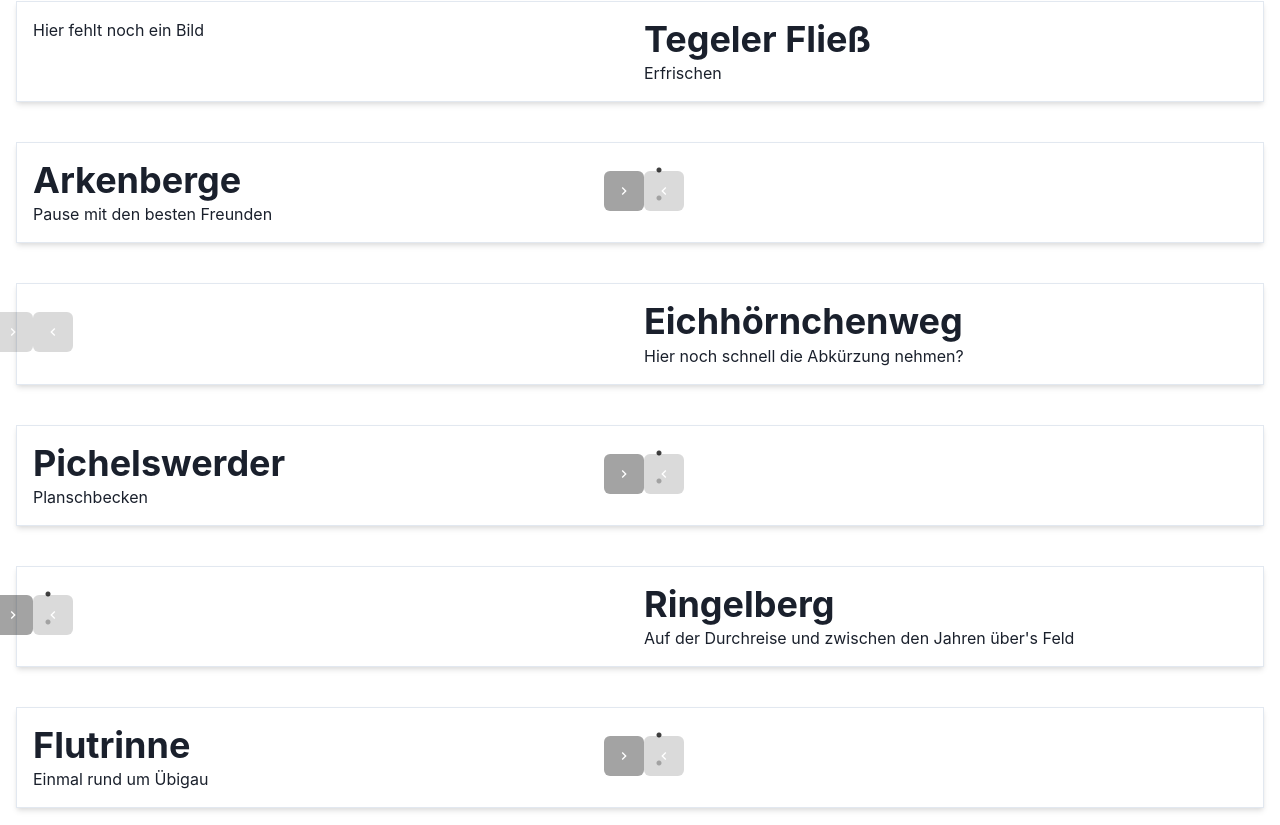
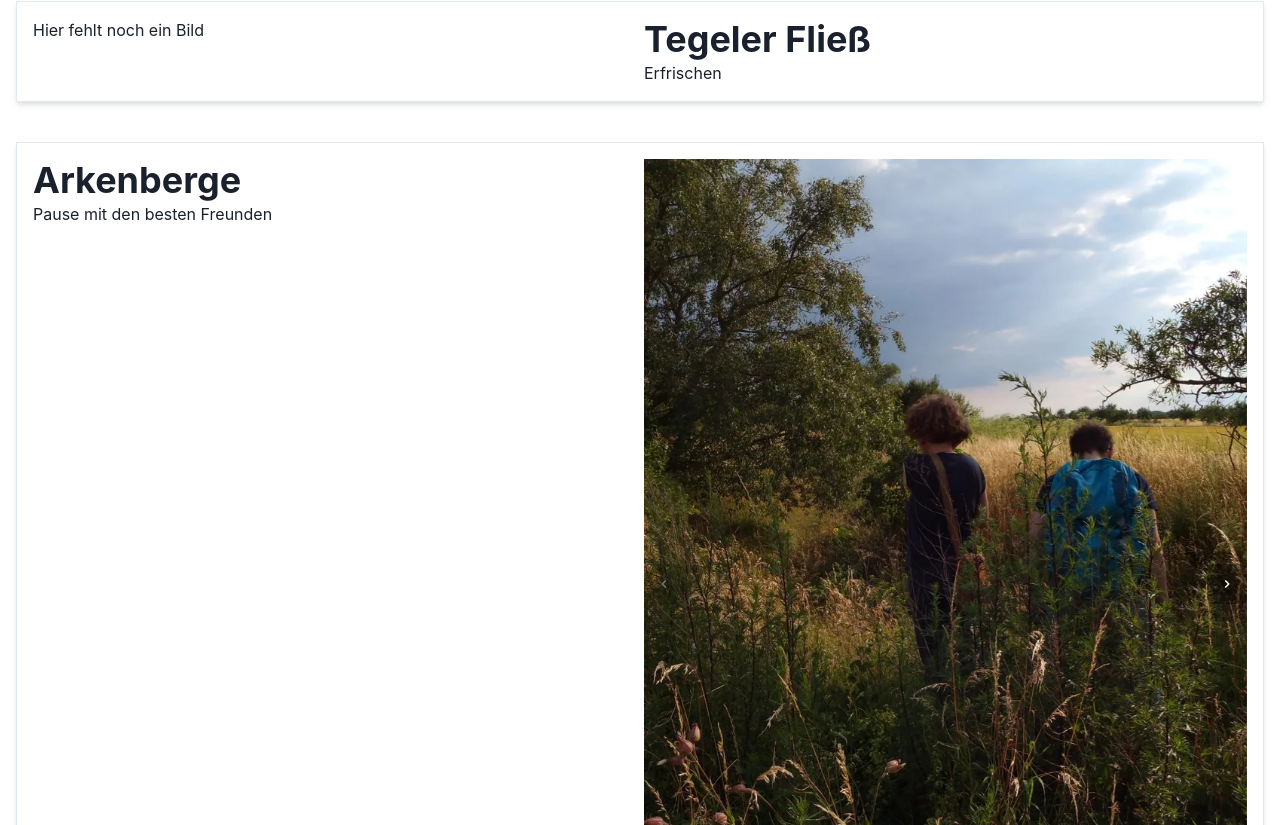
Before and after one commit to fraukesch/puntastisch, a React (Vite) app: page /#/orte in a window 1280 px wide. Shown: the part 775-1600 px from the top of the page. Built offline with nearby package versions, Linux system fonts and the light colour scheme.

Commit message:
fix: zero width issues when maxW is unset on `PictureCollection`

```diff
--- a/src/Pictures.tsx
+++ b/src/Pictures.tsx
@@ -53,7 +53,7 @@ export const PictureCollection = ({pictures, text, withMaxW = true}: {pictures:
     const [activeIndex, setIndex] = useState(0);
     const [slider, setSlider] = useState<Slider | null>(null);
     return (
-        <Box position='relative' maxW={withMaxW ? 400 : '100%'} mb={10}>
+        <Box position='relative' maxW={withMaxW ? 400 : 'unset'} width='100%' mb={10}>
             {text && <Heading fontSize='2xl' mb={1}>{text}</Heading>}
             <IconButton
                 colorScheme='blackAlpha'
```
